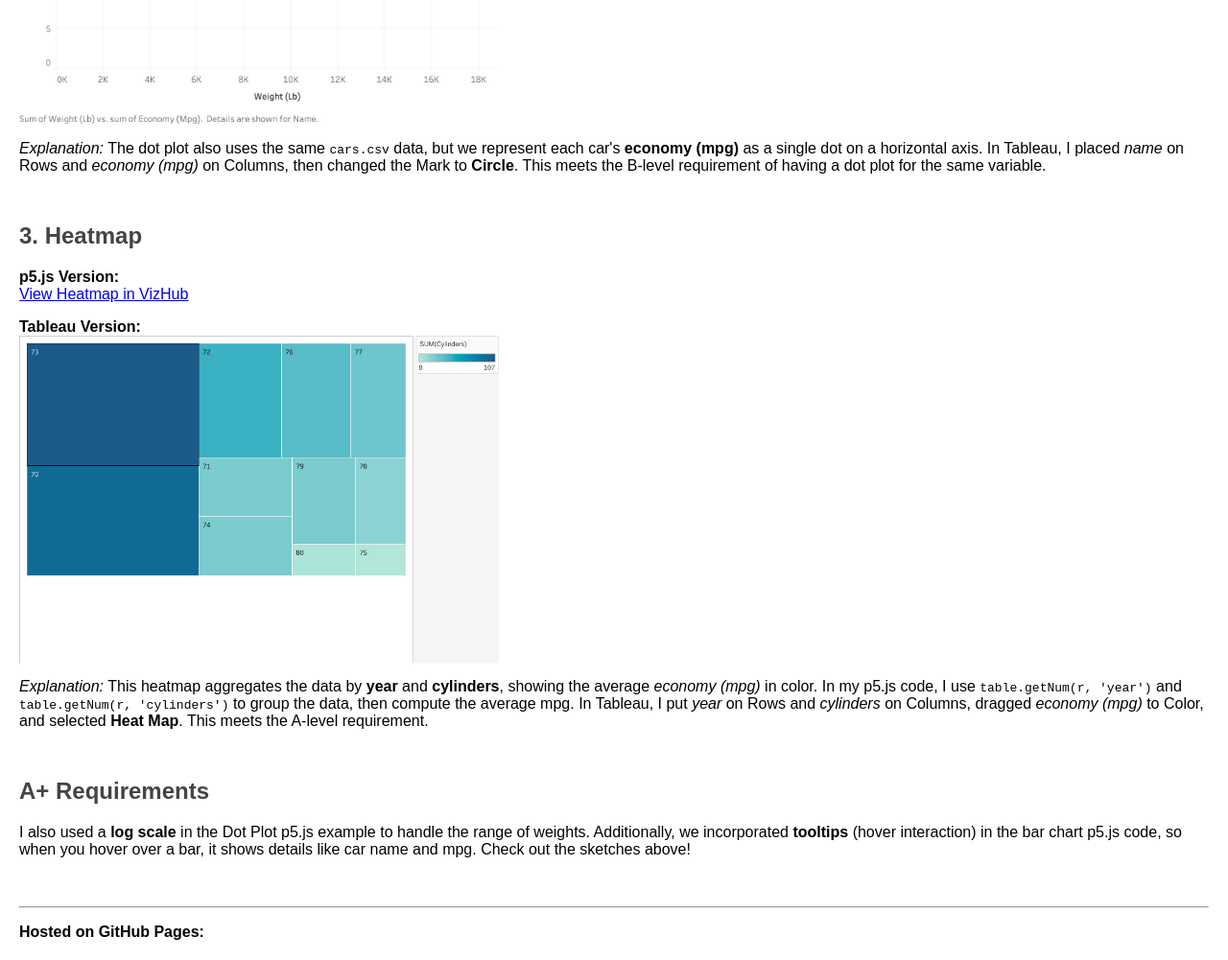
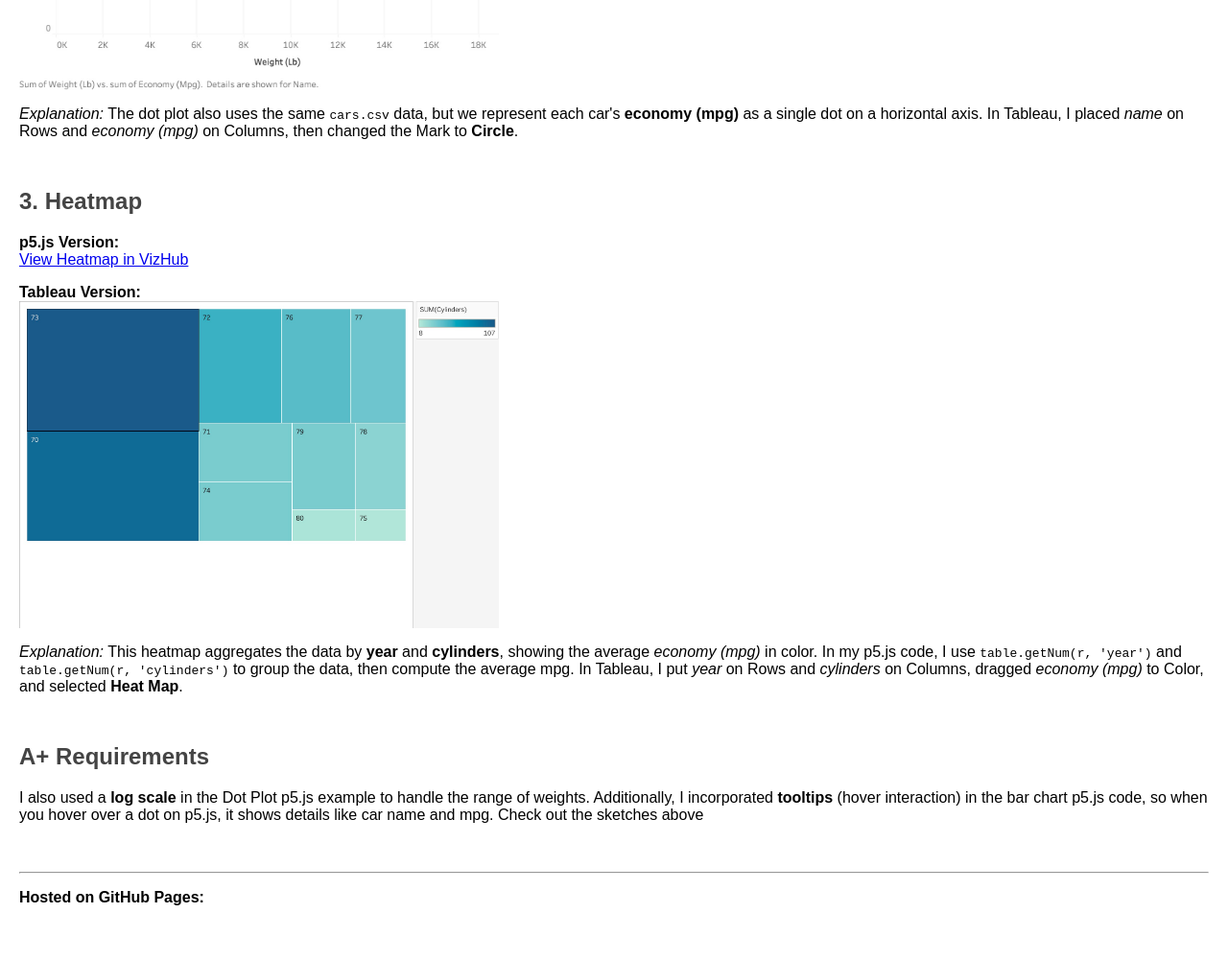
Before and after one commit to Xhy51/A2, a plain HTML site: page index.html in a window 1280 px wide. Shown: the part 1570-2571 px from the top of the page at 96% size. After the commit the page ends 2535 px from the top, so only its background shows below. Drawn offline with Linux system fonts and the light colour scheme.

Commit message:
Update index.html

```diff
--- a/index.html
+++ b/index.html
@@ -47,7 +47,6 @@
         View Bar Chart in VizHub
       </a>
       <br>
-      (If you have a local p5.js sketch, you could also provide a link or embed it here.)
     </p>
 
     <p>
@@ -76,7 +75,6 @@
         View Dot Plot in VizHub
       </a>
       <br>
-      (Alternatively, link to your own GitHub Pages or local p5 sketch.)
     </p>
 
     <p>
@@ -89,7 +87,6 @@
       but we represent each car's <strong>economy (mpg)</strong> as a single dot
       on a horizontal axis. In Tableau, I placed <em>name</em> on Rows and
       <em>economy (mpg)</em> on Columns, then changed the Mark to <strong>Circle</strong>.
-      This meets the B-level requirement of having a dot plot for the same variable.
     </p>
   </div>
 
@@ -118,7 +115,6 @@
       to group the data, then compute the average mpg. In Tableau, I put
       <em>year</em> on Rows and <em>cylinders</em> on Columns, dragged
       <em>economy (mpg)</em> to Color, and selected <strong>Heat Map</strong>.
-      This meets the A-level requirement.
     </p>
   </div>
 
@@ -127,9 +123,9 @@
     <h2>A+ Requirements</h2>
     <p>
       I also used a <strong>log scale</strong> in the Dot Plot p5.js example to handle the
-      range of weights. Additionally, we incorporated <strong>tooltips</strong>
-      (hover interaction) in the bar chart p5.js code, so when you hover over a bar,
-      it shows details like car name and mpg. Check out the sketches above!
+      range of weights. Additionally, I incorporated <strong>tooltips</strong>
+      (hover interaction) in the bar chart p5.js code, so when you hover over a dot on p5.js,
+      it shows details like car name and mpg. Check out the sketches above
     </p>
   </div>
 
```
